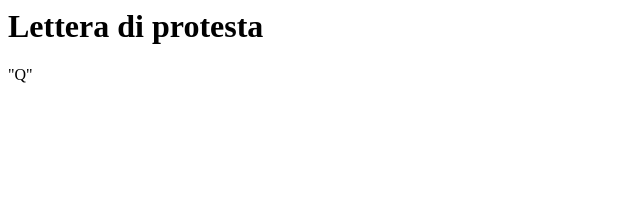
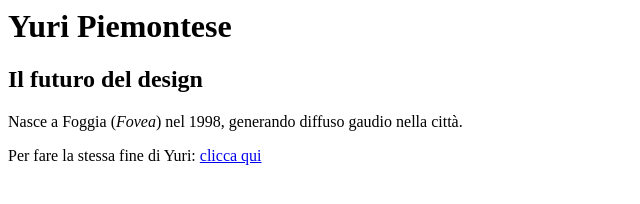
Before and after one commit to YuriPiemontese/Elementi-di-Informatica, a plain HTML site: page index.html in a window 1280 px wide. Shown: the whole page, without its empty margins (0-640 px from the left). Drawn offline with Linux system fonts and the light colour scheme.

Commit message:
Fallimento 2

```diff
--- a/index.html
+++ b/index.html
@@ -1,7 +1,14 @@
 <h1>
-Lettera di protesta
-</h1>
+Yuri Piemontese</h1>
+
+<h2>
+Il futuro del design
+</h2>
 
 <p>
-"Q"
+Nasce a Foggia (<em>Fovea</em>) nel 1998, generando diffuso gaudio nella città.
 </p>
+
+<p>
+Per fare la stessa fine di Yuri: <a href="http://www.polimi.it">clicca qui</a>
+<p>
```
